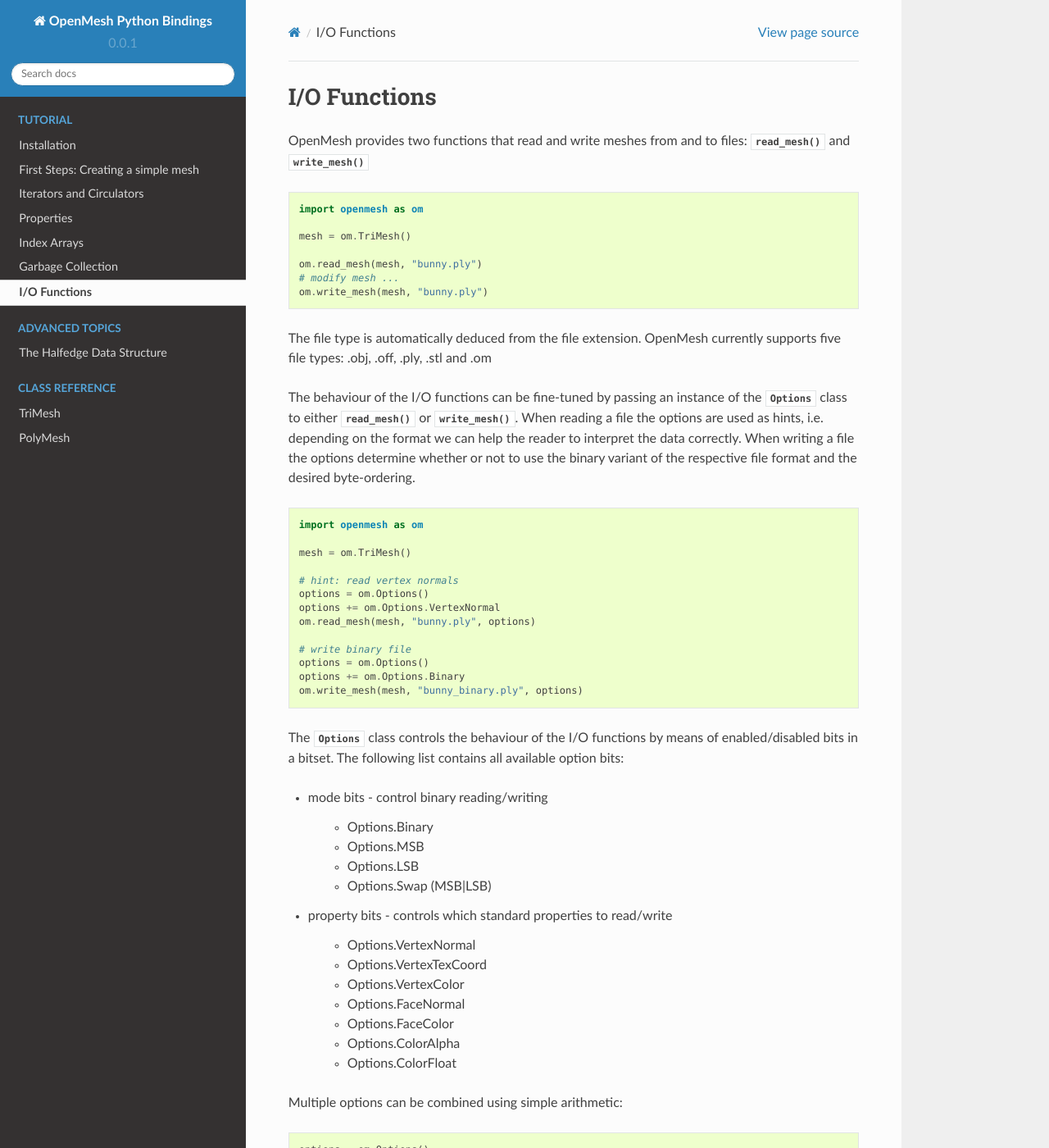
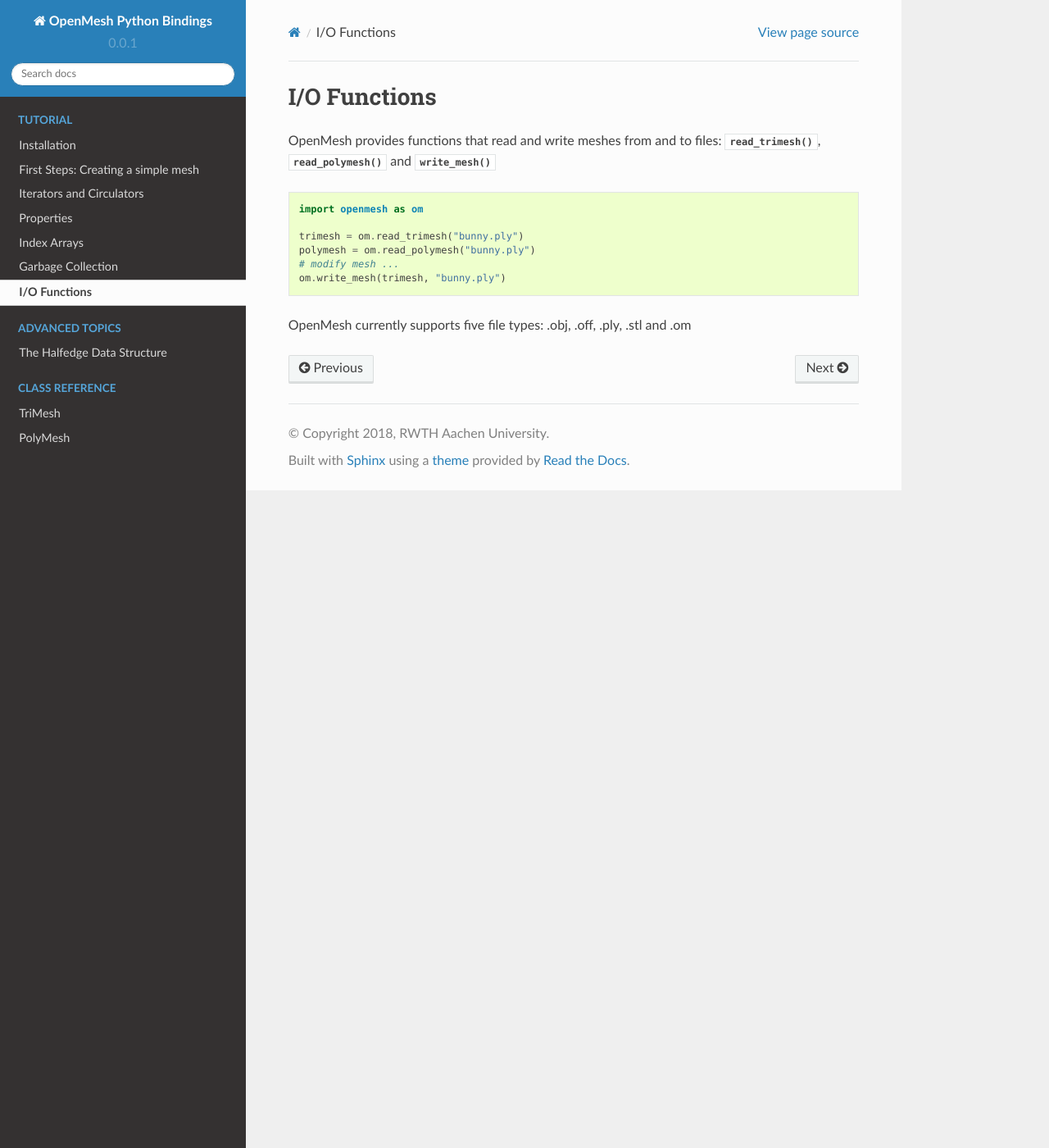
Before and after one commit to nmaxwell/OpenMesh-Python, a Sphinx documentation site: the page built from docs/readwrite.rst, in a window 1280 px wide and 1400 px high. Shown: the whole window at 82% size. Built offline with Sphinx 7.4.7 and the Read the Docs theme 2.0.0, drawn with Linux system fonts in a browser that asks for light colours; some of the changed text lies outside the part shown.

Commit message:
update readwrite.rst

```diff
--- a/docs/readwrite.rst
+++ b/docs/readwrite.rst
@@ -3,70 +3,16 @@
 I/O Functions
 *************
 
-OpenMesh provides two functions that read and write meshes from and to files:
-:func:`~openmesh.read_mesh` and :func:`~openmesh.write_mesh`
+OpenMesh provides functions that read and write meshes from and to files:
+:func:`~openmesh.read_trimesh`, :func:`~openmesh.read_polymesh` and :func:`~openmesh.write_mesh`
 
 .. code:: python
 
     import openmesh as om
 
-    mesh = om.TriMesh()
+    trimesh = om.read_trimesh("bunny.ply")
+    polymesh = om.read_polymesh("bunny.ply")
+    # modify mesh ...
+    om.write_mesh(trimesh, "bunny.ply")
 
-    om.read_mesh(mesh, "bunny.ply")
-    # modify mesh ...
-    om.write_mesh(mesh, "bunny.ply")
-
-The file type is automatically deduced from the file extension. OpenMesh
-currently supports five file types: .obj, .off, .ply, .stl and .om
-
-The behaviour of the I/O functions can be fine-tuned by passing an instance of
-the :class:`~openmesh.Options` class to either :func:`~openmesh.read_mesh` or
-:func:`~openmesh.write_mesh`. When reading a file the options are used as hints,
-i.e. depending on the format we can help the reader to interpret the data
-correctly. When writing a file the options determine whether or not to use the
-binary variant of the respective file format and the desired byte-ordering.
-
-.. code:: python
-
-    import openmesh as om
-
-    mesh = om.TriMesh()
-
-    # hint: read vertex normals
-    options = om.Options()
-    options += om.Options.VertexNormal
-    om.read_mesh(mesh, "bunny.ply", options)
-
-    # write binary file
-    options = om.Options()
-    options += om.Options.Binary
-    om.write_mesh(mesh, "bunny_binary.ply", options)
-
-The :class:`~openmesh.Options` class controls the behaviour of the I/O functions
-by means of enabled/disabled bits in a bitset. The following list contains all
-available option bits:
-
-- mode bits - control binary reading/writing
-
-    - Options.Binary
-    - Options.MSB
-    - Options.LSB
-    - Options.Swap (MSB|LSB)
-
-- property bits - controls which standard properties to read/write
-
-    - Options.VertexNormal
-    - Options.VertexTexCoord
-    - Options.VertexColor
-    - Options.FaceNormal
-    - Options.FaceColor
-    - Options.ColorAlpha
-    - Options.ColorFloat
-
-Multiple options can be combined using simple arithmetic:
-
-.. code:: python
-
-    options = om.Options()
-    options += om.Options.VertexNormal
-    options += om.Options.VertexColor
+OpenMesh currently supports five file types: .obj, .off, .ply, .stl and .om
```
